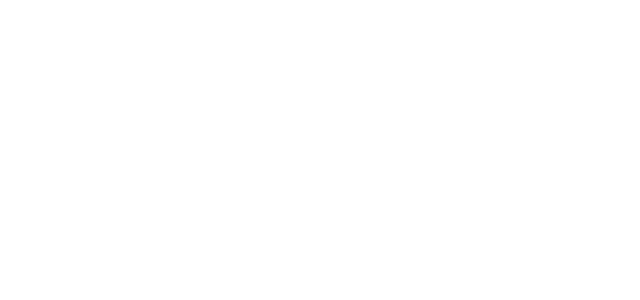
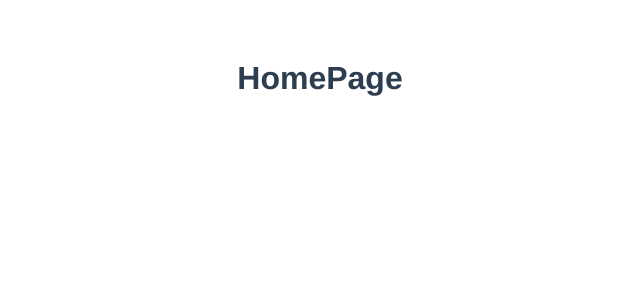
Before and after one commit to jbleroy75/TP4WEB, a Vue app: page / in a window 1280 px wide. Shown: the top 300 px of the page, without its empty margins (320-960 px from the left). Built offline with nearby package versions, Linux system fonts and the light colour scheme.

Commit message:
Ex 4: create HomePage component

```diff
--- a/src/App.vue
+++ b/src/App.vue
@@ -1,12 +1,17 @@
 <template>
-<div></div>
+<HomePage></HomePage>
 </template>
 
 <script>
+import HomePage from './components/HomePage.vue'
 
 export default {
   name: 'App',
-}
+  components: {
+    HomePage,
+  },
+};
+
 </script>
 
 <style>
--- /dev/null
+++ b/src/components/HomePage.vue
@@ -0,0 +1,11 @@
+<template>
+  <h1>HomePage</h1>
+</template>
+
+<script>
+export default {
+  name: 'HomePage',
+};
+</script>
+
+<style scoped></style>
```
